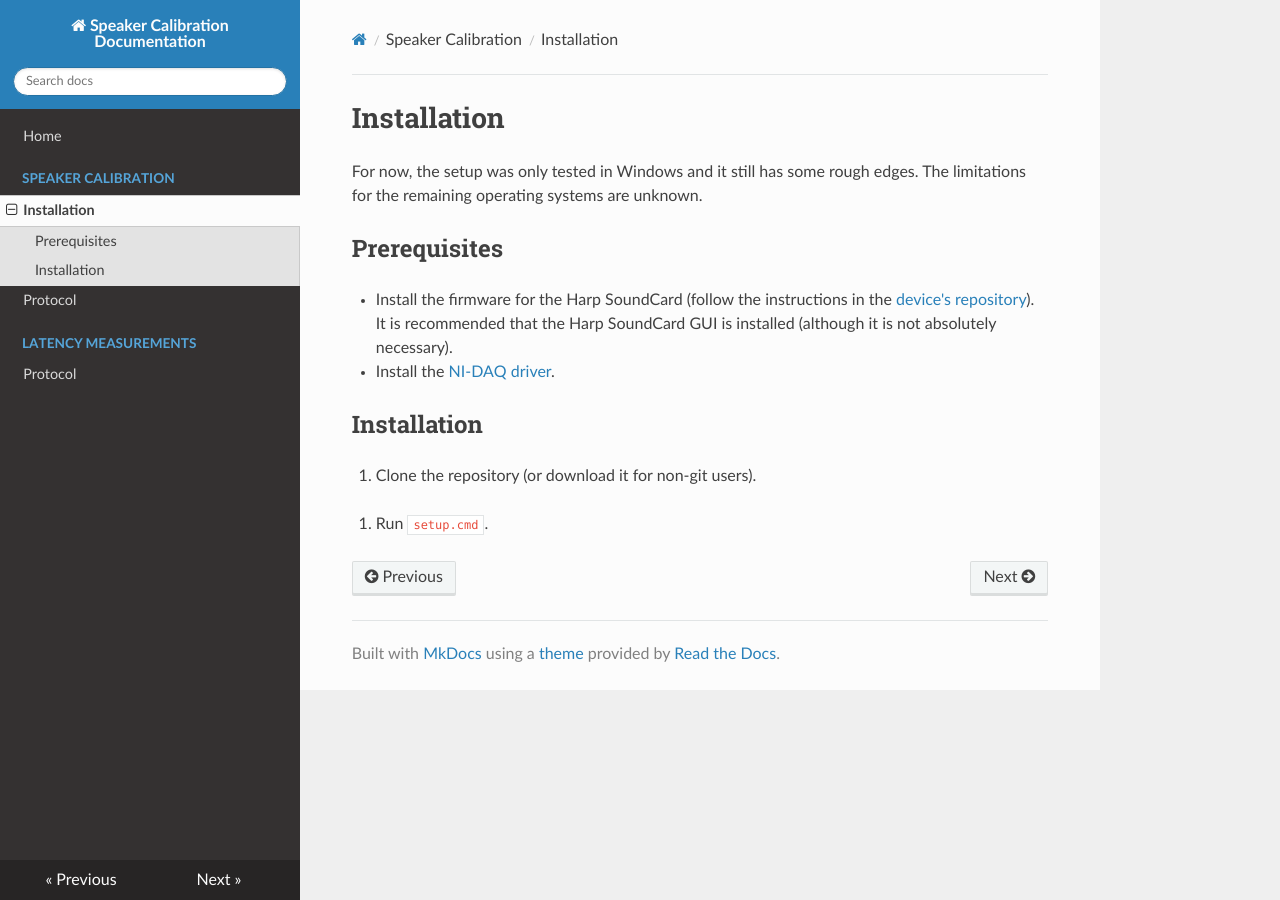
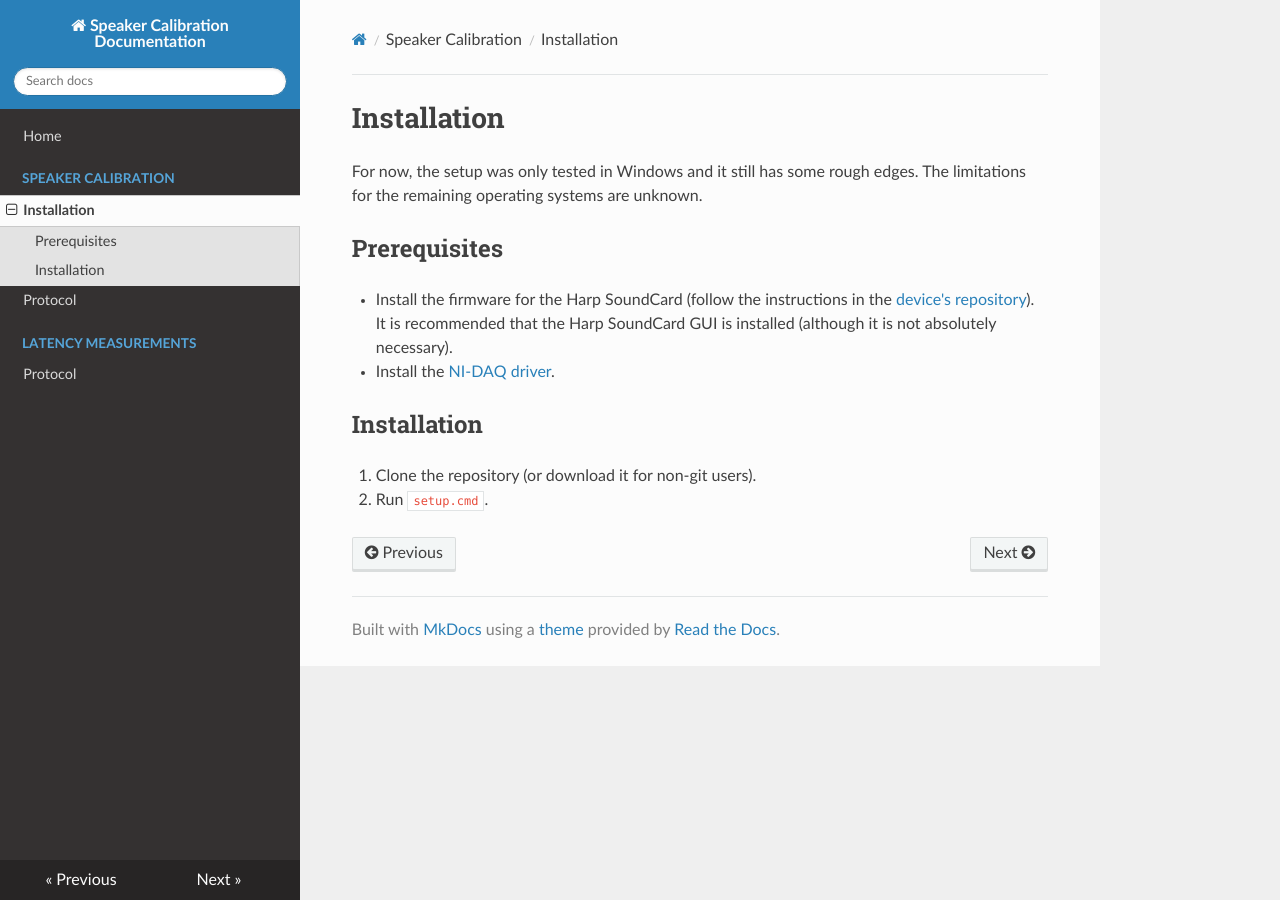
Before and after one commit to fchampalimaud/cdc-speaker-calibration, an MkDocs documentation site: the page built from docs/installation.md, in a window 1280 px wide. Built offline with MkDocs 1.6.1, drawn with Linux system fonts in a browser that asks for light colours; nearby versions of some CDN libraries.

Commit message:
Minor docs correction

```diff
--- a/docs/installation.md
+++ b/docs/installation.md
@@ -7,6 +7,6 @@ For now, the setup was only tested in Windows and it still has some rough edges.
 
 ## Installation
 1. Clone the repository (or download it for non-git users).
+2. Run `setup.cmd`.
 <!-- 2. Change the execution policy to allow local PowerShell scripts to run without signing and click in "Apply". This option can be found in the "Developer Settings" of Windows 10/11. -->
-2. Run `setup.cmd`.
 <!-- 3. Copy `toSoundCard.exe` and `LibUsbDotNet.dll` from `C:\Users\<username>\Documents\HarpSoundCard\Interface` to the `assets` directory of the project directory. The Harp Sound Card GUI must be installed. -->
```
